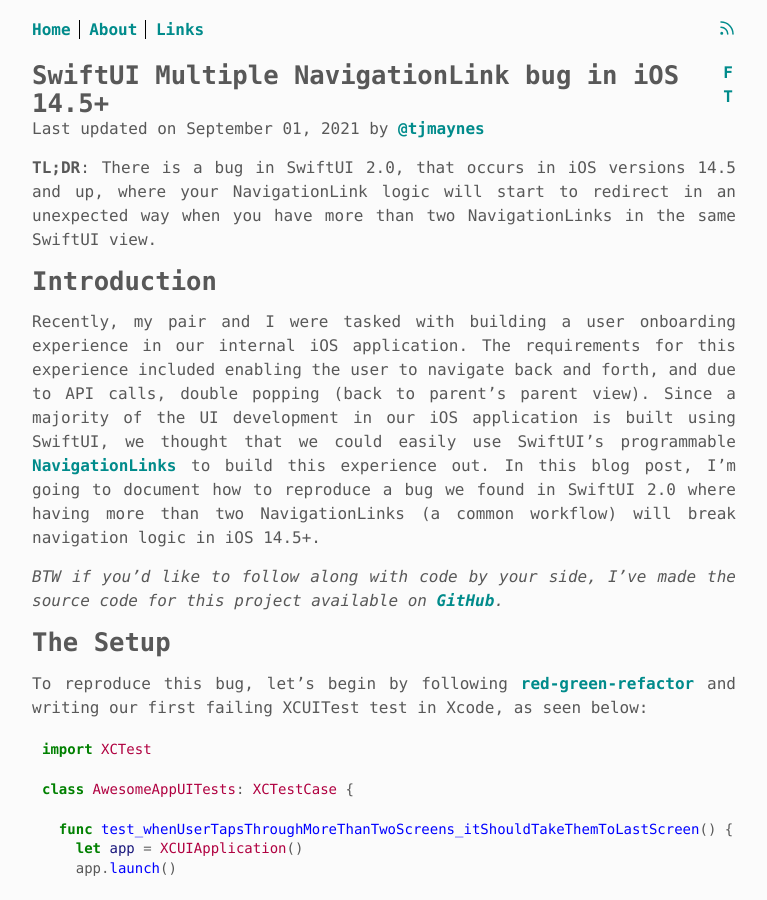
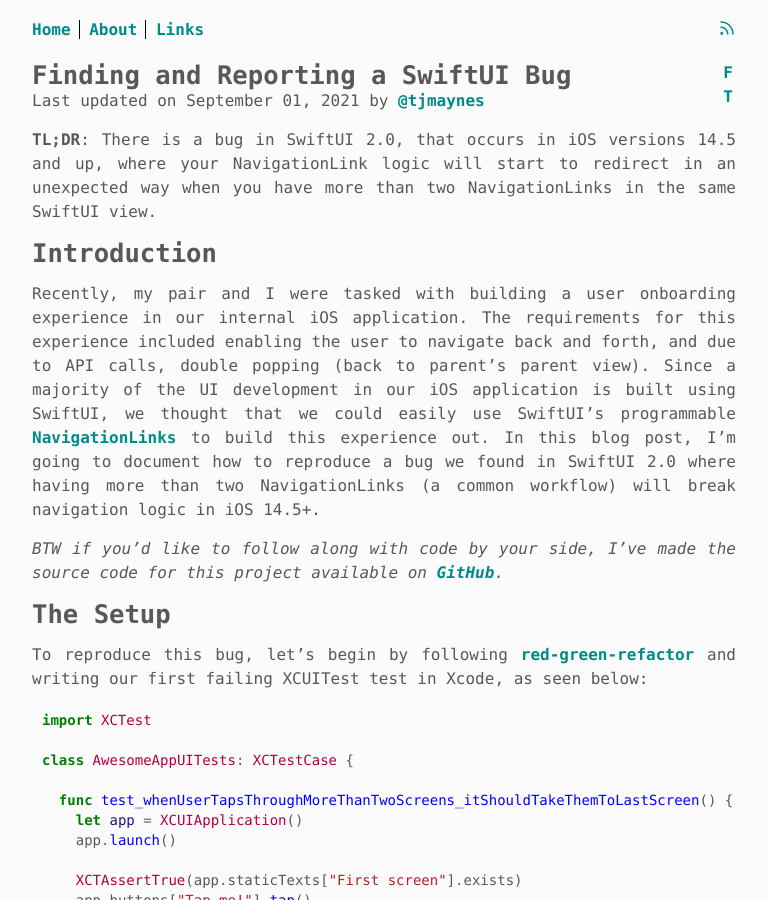
Before and after one commit to tjmaynes/tjmaynes.com, a Jekyll site: the page built from _posts/2021-09-01-finding-and-reporting-a-swiftui-bug.md, in a window 1280 px wide and 900 px high. Shown: the whole window, without its empty margins (256-1023 px from the left). Built offline with Jekyll 4.4.1, drawn with Linux system fonts in a browser that asks for light colours; some web fonts are replaced; some of the changed lines change nothing that is shown.

Commit message:
Rename swiftui bug post

```diff
--- a/_posts/2021-09-01-swiftui-multiple-navigationlink-bug-in-ios-14.5+.md
+++ b/_posts/2021-09-01-finding-and-reporting-a-swiftui-bug.md
@@ -1,6 +1,6 @@
 ---
 layout: post
-title: SwiftUI Multiple NavigationLink bug in iOS 14.5+
+title: Finding and Reporting a SwiftUI Bug
 description: There is a bug in SwiftUI 2.0, that occurs in iOS versions 14.5 and up, where your NavigationLink logic will start to redirect in an unexpected way when you have more than two NavigationLinks in the same SwiftUI view.
 author: tjmaynes
 date: 2021-09-01 16:05:24
@@ -136,23 +136,23 @@
 
 We should be in a good place now to run our UI tests. As seen in the below gif.
 
-![passing ui tests](/public/images/posts/2021-08-30-multiple-navigationlink-bug-in-ios-14.5+/passing-14.3.gif)
+![passing ui tests](/public/images/posts/2021-08-30-finding-and-reporting-a-swiftui-bug/passing-14.4.gif)
 
 We find that our UI Test is passing, and after a sanity checking by opening the app in the simulator and seeing everything work accordingly, we're ready now to push to pipeline. Eventually, we find that everything passed in our pipeline! So, we're done here...*right*?
 
 # The Bug
 
-![Surprised Pikachu Face](/public/images/posts/2021-08-30-multiple-navigationlink-bug-in-ios-14.5+/surprised-pikachu-face.jpg)
+![Surprised Pikachu Face](/public/images/posts/2021-08-30-finding-and-reporting-a-swiftui-bug/surprised-pikachu-face.jpg)
 
 We let out Project Manager know our story was ready to be QA'd and that they could download the latest iOS QA build from [AppCenter](https://appcenter.ms/). Less than five minutes later, we get a message from Product saying the story was getting `restarted` (our backlog is in [Pivotal Tracker](https://www.pivotaltracker.com/)) because the experience didn't work. Our PM even included a screenrecording of what they experienced and as you'll guess, it wasn't the same experience we were seeing locally in our iOS simulator.
 
 After going back and forth with our PM we discover that our PM is running the latest iOS version (currently iOS 14.7.1), so we download the latest version of Xcode (due to client constraints we were unable to do this on client machines easily), and ran the app on an iOS 14.5 simulator. **And like magic** we were able to reproduce the bug and see our UI tests do not pass either! Below is a screencapture of the failure occuring in an iOS 14.5 simulator:
 
-![failing ui tests](/public/images/posts/2021-08-30-multiple-navigationlink-bug-in-ios-14.5+/failing-14.5.gif)
+![failing ui tests](/public/images/posts/2021-08-30-finding-and-reporting-a-swiftui-bug/failing-14.5.gif)
 
 We even get a bug report from Apple in the console window:
 
-![xcode bug report screenshot](/public/images/posts/2021-08-30-multiple-navigationlink-bug-in-ios-14.5+/xcode-bug-report-screenshot.jpg)
+![xcode bug report screenshot](/public/images/posts/2021-08-30-finding-and-reporting-a-swiftui-bug/xcode-bug-report-screenshot.jpg)
 
 ## The Fix
 
```
Also changed, not shown: public/images/posts/2021-08-30-finding-and-reporting-a-swiftui-bug/failing-14.5.gif (renamed from public/images/posts/2021-08-30-multiple-navigationlink-bug-in-ios-14.5+/failing-14.5.gif), public/images/posts/2021-08-30-finding-and-reporting-a-swiftui-bug/passing-14.3.gif (renamed from public/images/posts/2021-08-30-multiple-navigationlink-bug-in-ios-14.5+/passing-14.3.gif), public/images/posts/2021-08-30-finding-and-reporting-a-swiftui-bug/surprised-pikachu-face.jpg (renamed from public/images/posts/2021-08-30-multiple-navigationlink-bug-in-ios-14.5+/surprised-pikachu-face.jpg), public/images/posts/2021-08-30-finding-and-reporting-a-swiftui-bug/xcode-bug-report-screenshot.jpg (renamed from public/images/posts/2021-08-30-multiple-navigationlink-bug-in-ios-14.5+/xcode-bug-report-screenshot.jpg).
